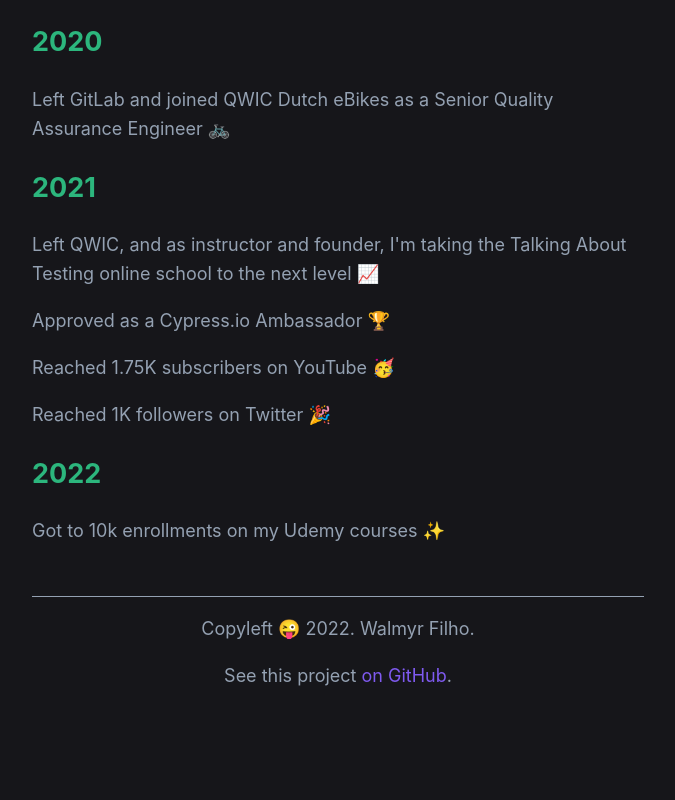
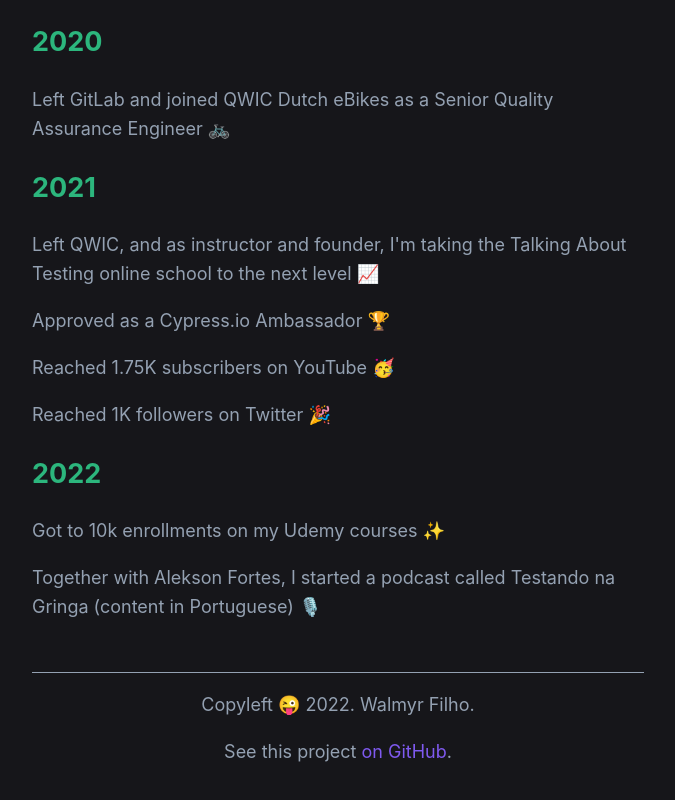
Before and after one commit to wlsf82/walmyr-nextjs, a Next.js app: page / in a window 1280 px wide. Shown: the part 2508-3308 px from the top of the page, without its empty margins (302-977 px from the left). Built offline with nearby package versions, Linux system fonts and the light colour scheme.

Commit message:
Update timeline with podcast item

```diff
--- a/components/timeline.js
+++ b/components/timeline.js
@@ -97,7 +97,8 @@
   {
     year: '2022',
     events: [
-      'Got to 10k enrollments on my Udemy courses ✨'
+      'Got to 10k enrollments on my Udemy courses ✨',
+      'Together with Alekson Fortes, I started a podcast called Testando na Gringa (content in Portuguese) 🎙️'
     ]
   },
 ]
```
